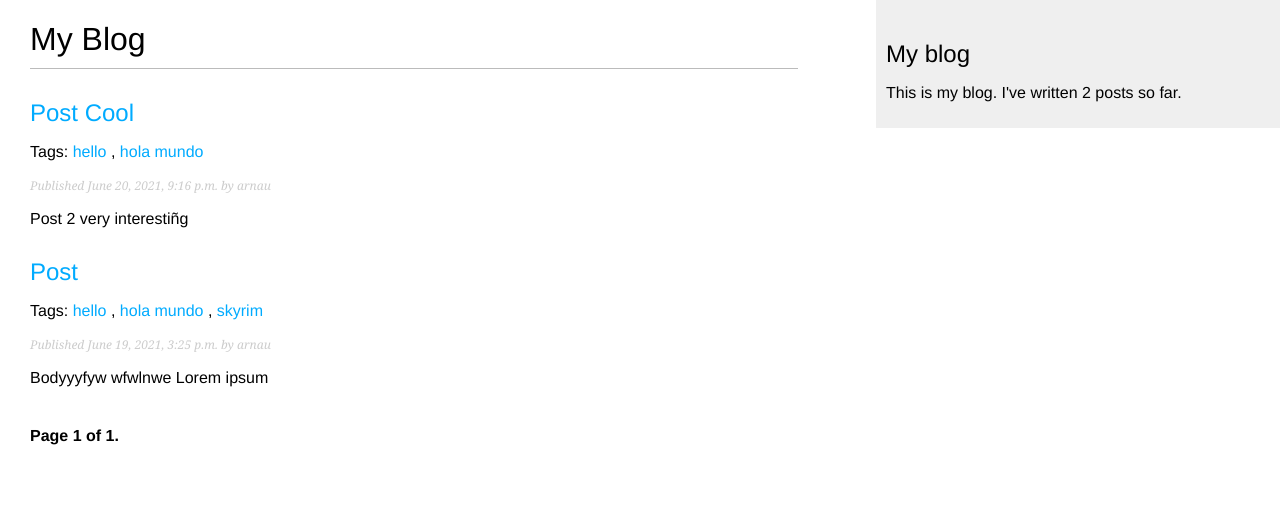
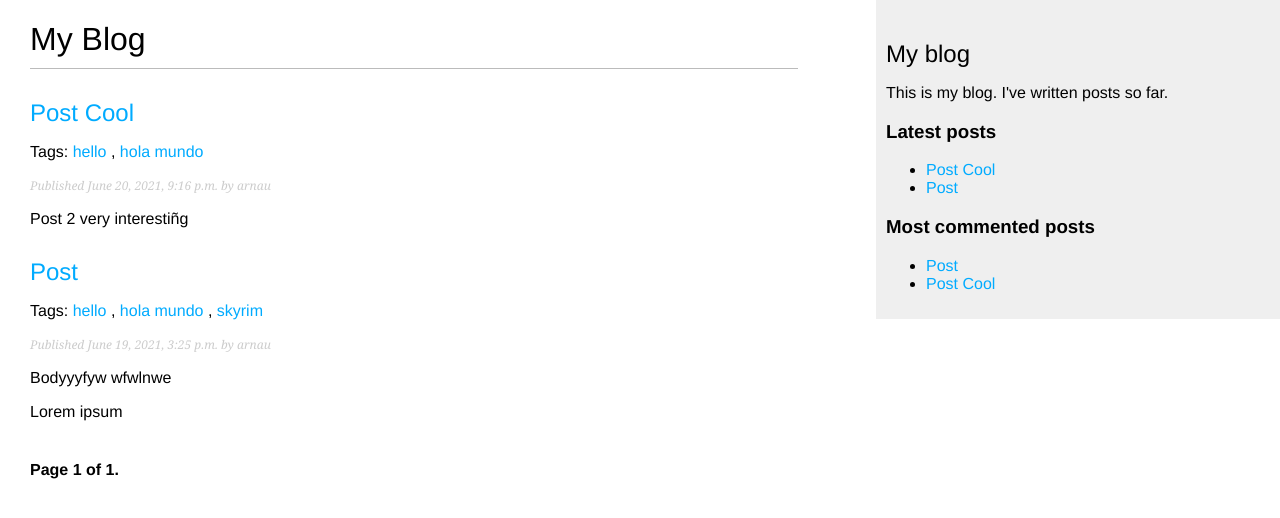
Before and after one commit to ArnoldGee/django_blog, a Django app: page /blog/ in a window 1280 px wide. Shown: the top 518 px of the page. Run offline with Django 3.2, Linux system fonts and the light colour scheme; data comes from the database, SQL or seed files in the repository; parts of the project's set-up code (start-up, migrations or seed data) failed here and were passed over.

Commit message:
Add markdown support

```diff
--- a/mysite/blog/templates/blog/base.html
+++ b/mysite/blog/templates/blog/base.html
@@ -17,7 +17,19 @@
 <div id="sidebar">
     <h2>
         My blog</h2>
-			<p>This is my blog. I've written {% total_posts %} posts so far.</p>
+    <p>This is my blog. I've written posts so far.</p>
+    <h3>Latest posts</h3>
+    {% show_latest_posts 3 %}
+
+    <h3>Most commented posts</h3>
+    {% get_most_commented_posts as most_commented_posts %}
+    <ul>
+        {% for post in most_commented_posts %}
+        <li>
+            <a href="{{ post.get_absolute_url }}">{{ post.title }}</a>
+        </li>
+        {% endfor %}
+    </ul>
 </div>
 </body>
 
--- a/mysite/blog/templates/blog/post/detail.html
+++ b/mysite/blog/templates/blog/post/detail.html
@@ -1,4 +1,5 @@
 {% extends "blog/base.html" %}
+{% load blog_tags %}
 {% block title %}
   {{ post.title }}
 {% endblock %}
@@ -24,7 +25,7 @@
     {% endfor %}
   </p>
 
-  {{ post.body|linebreaks }}
+  {{ post.body|markdown }}
 
   <p>
     <a href="{% url "blog:post_share" post.id %}">
--- /dev/null
+++ b/mysite/blog/templates/blog/post/latest_posts.html
@@ -0,0 +1,7 @@
+<ul>
+     {% for post in latest_posts %}
+       <li>
+         <a href="{{ post.get_absolute_url }}">{{ post.title }}</a>
+       </li>
+     {% endfor %}
+</ul>
--- a/mysite/blog/templates/blog/post/list.html
+++ b/mysite/blog/templates/blog/post/list.html
@@ -1,4 +1,5 @@
 {% extends "blog/base.html" %}
+{% load blog_tags %}
 {% block title %}
   My Blog{% endblock %}
 {% block content %}
@@ -31,7 +32,7 @@
       by
       {{ post.author }}
     </p>
-    {{ post.body|truncatewords:30|linebreaks }}
+    {{ post.body|markdown|truncatewords:30 }}
   {% endfor %}
   {% include "pagination.html" with page=posts %}
 {% endblock %}
--- a/mysite/blog/templatetags/blog_tags.py
+++ b/mysite/blog/templatetags/blog_tags.py
@@ -1,4 +1,7 @@
 from django import template
+from django.db.models import Count
+from django.utils.safestring import mark_safe
+import markdown
 from ..models import Post
 
 register = template.Library()
@@ -7,3 +10,21 @@ register = template.Library()
 @register.simple_tag
 def total_posts():
     return Post.published.count()
+
+
+@register.inclusion_tag('blog/post/latest_posts.html')
+def show_latest_posts(count=5):
+    latest_posts = Post.published.order_by('-publish')[:count]
+    return {'latest_posts': latest_posts}
+
+
+@register.simple_tag
+def get_most_commented_posts(count=5):
+    return Post.published.annotate(
+        total_comments=Count('comments')
+    ).order_by('-total_comments')[:count]
+
+
+@register.filter(name='markdown')
+def markdown_format(text):
+    return mark_safe(markdown.markdown(text))
```
Lines whose indentation alone changed are shown as unchanged.
